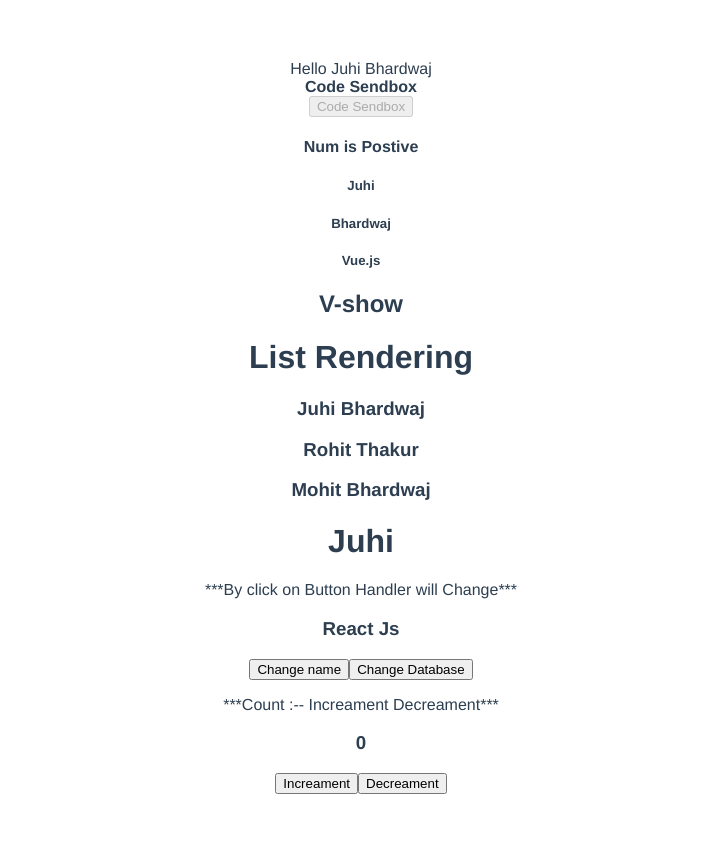
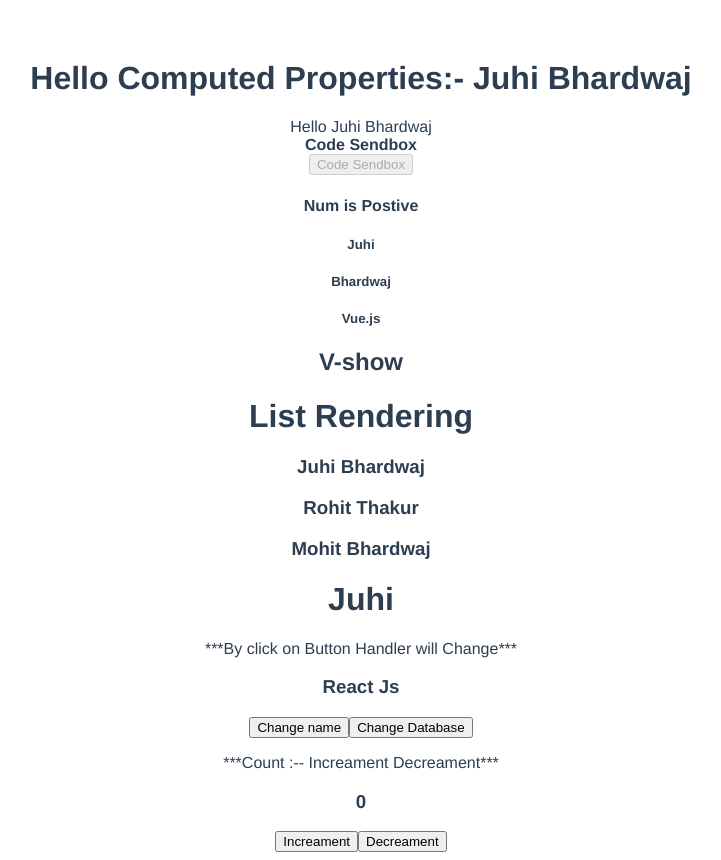
Before and after one commit to Juhi1915/Vue.Js, a Vue app: page / in a window 1280 px wide. Shown: the whole page, without its empty margins (279-1000 px from the left). Before the commit the page ends 802 px from the top, so only its background shows below. Built offline with nearby package versions, Linux system fonts and the light colour scheme.

Commit message:
Computed Properties Computed Properties

```diff
--- a/src/components/HelloWorld.vue
+++ b/src/components/HelloWorld.vue
@@ -1,5 +1,6 @@
 <template>
   <div>
+    <h1>Hello Computed Properties:- {{fullName}}</h1>
     Hello {{ name }}
     <div v-html="channel"></div>
     <!-- {Surthod property} -->
@@ -14,8 +15,15 @@ export default {
       name: "Juhi Bhardwaj",
       channel: "<b>Code Sendbox</b>",
       isDisabled: true,
+      firstName:'Juhi',
+      lastName:'Bhardwaj'
     };
   },
+  computed: {
+    fullName(){
+      return `${this.firstName}  ${this.lastName}`
+    }
+  }
 };
 </script>
 
```
Also changed, not shown: src/components/assets/logo.png (renamed from src/assets/logo.png).
